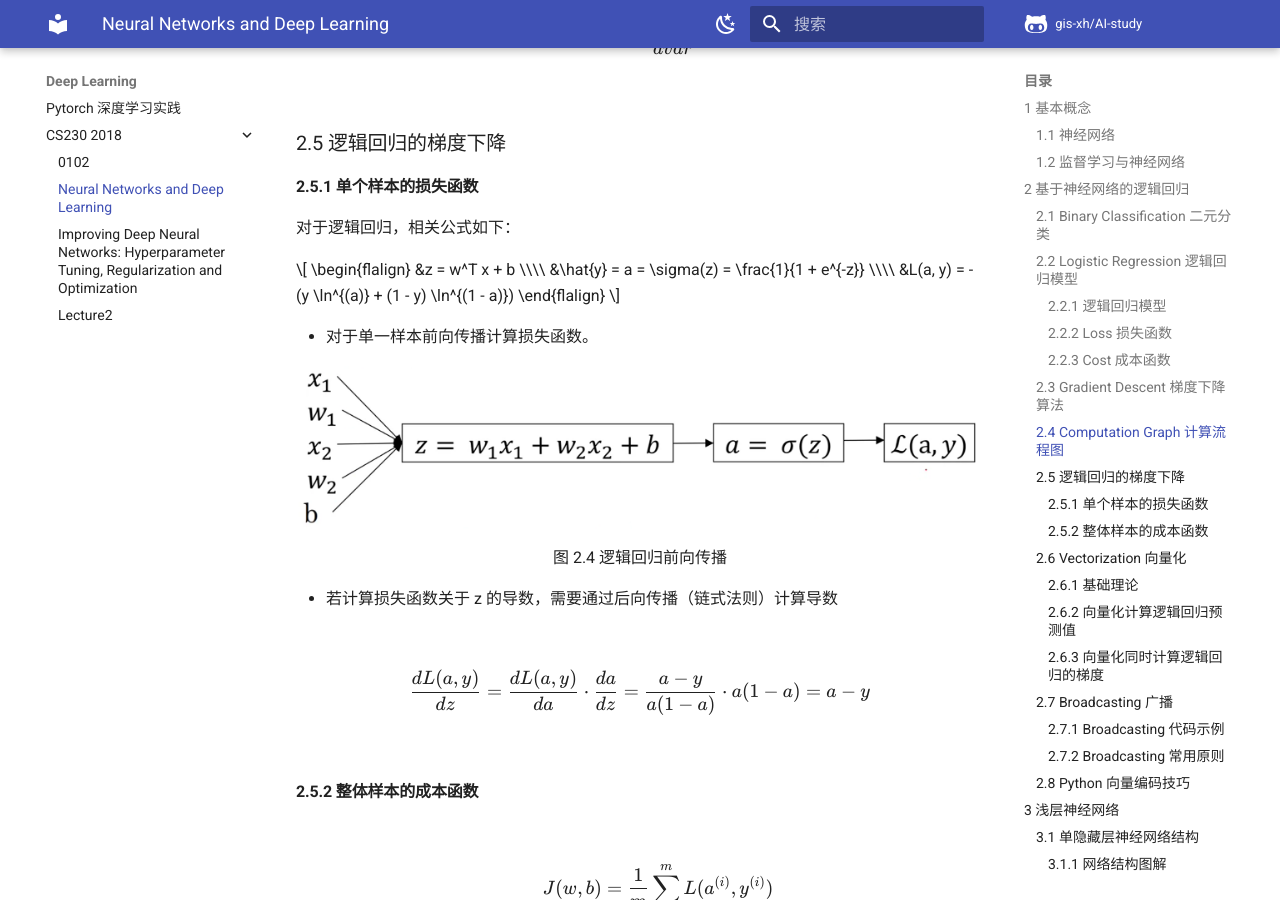
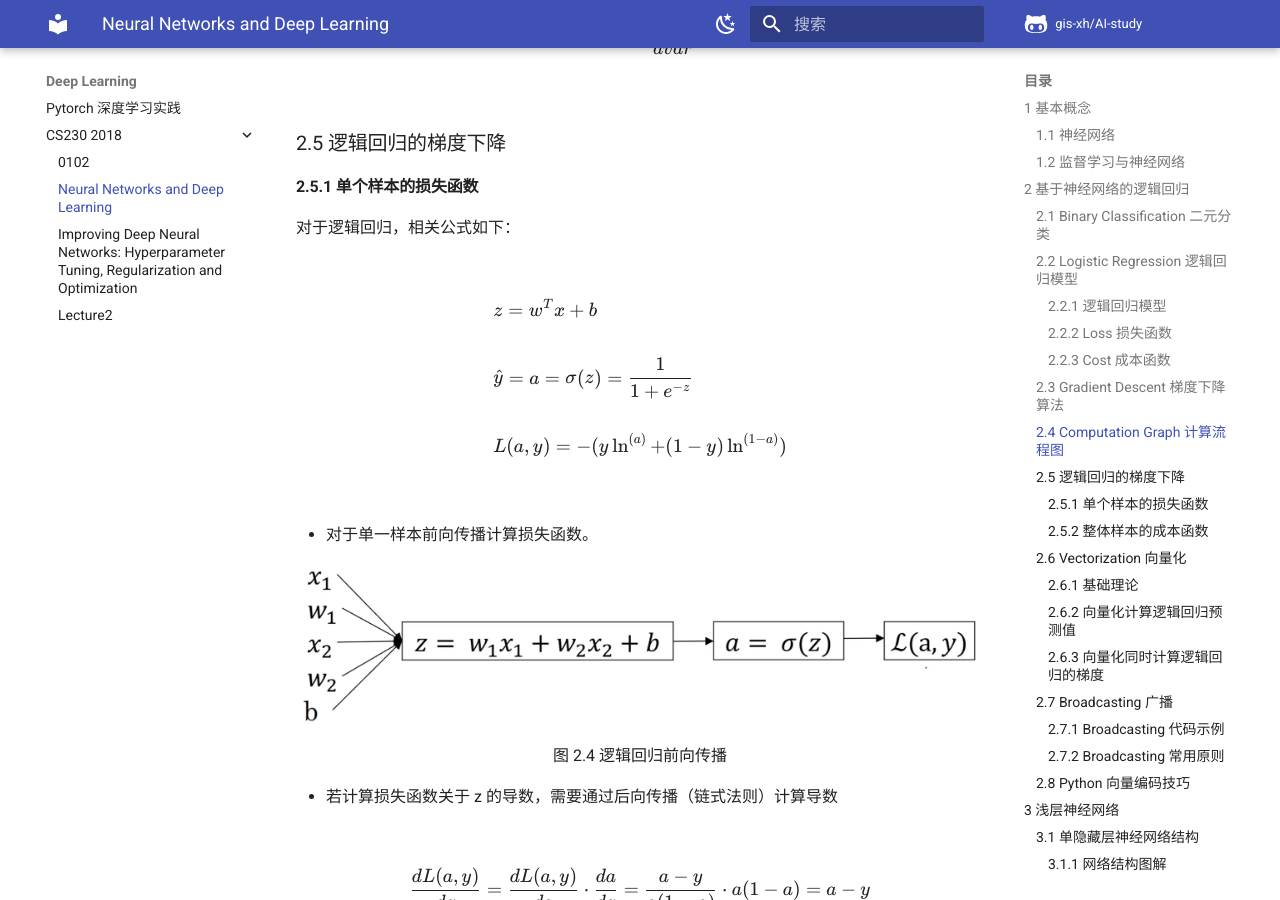
Before and after one commit to gis-xh/AI-study, an MkDocs documentation site: the page built from docs/Deep-Learning/CS230_2018/01Neural_Networks.md, in a window 1280 px wide and 900 px high, scrolled down 8730 px. Built offline with MkDocs 1.6.1 and Material for MkDocs 9.7.7, drawn with Linux system fonts in a browser that asks for light colours; comment, search, counter and statistics services are not loaded.

Commit message:
修复了部分公式的显示错误

```diff
--- a/docs/Deep-Learning/CS230_2018/01Neural_Networks.md
+++ b/docs/Deep-Learning/CS230_2018/01Neural_Networks.md
@@ -231,11 +231,11 @@ $$
 对于逻辑回归，相关公式如下：
 
 $$
-\begin{flalign}
+\begin{align*}
 &z = w^T x + b \\\\
 &\hat{y} = a = \sigma(z) = \frac{1}{1 + e^{-z}} \\\\
 &L(a, y) = -(y \ln^{(a)} + (1 - y) \ln^{(1 - a)})
-\end{flalign}
+\end{align*}
 $$
 
 - 对于单一样本前向传播计算损失函数。
```
